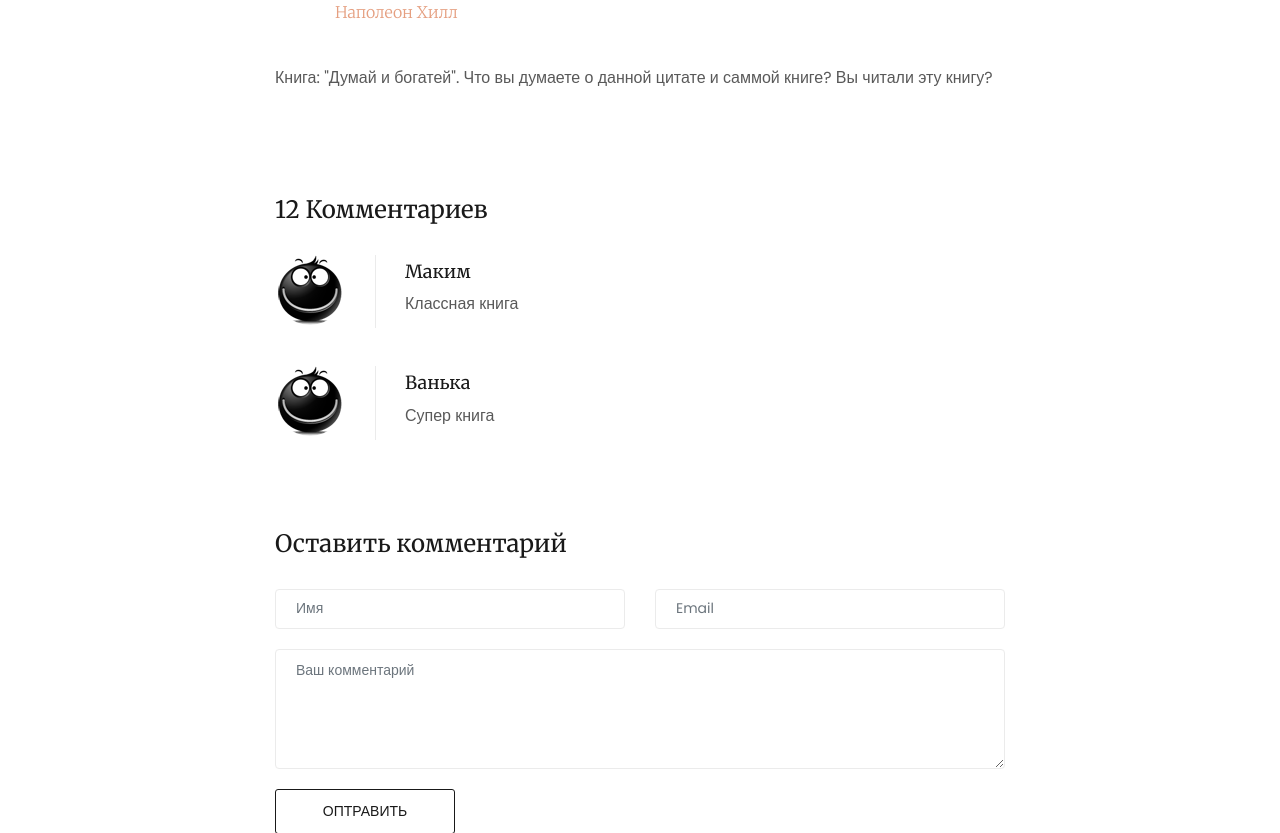
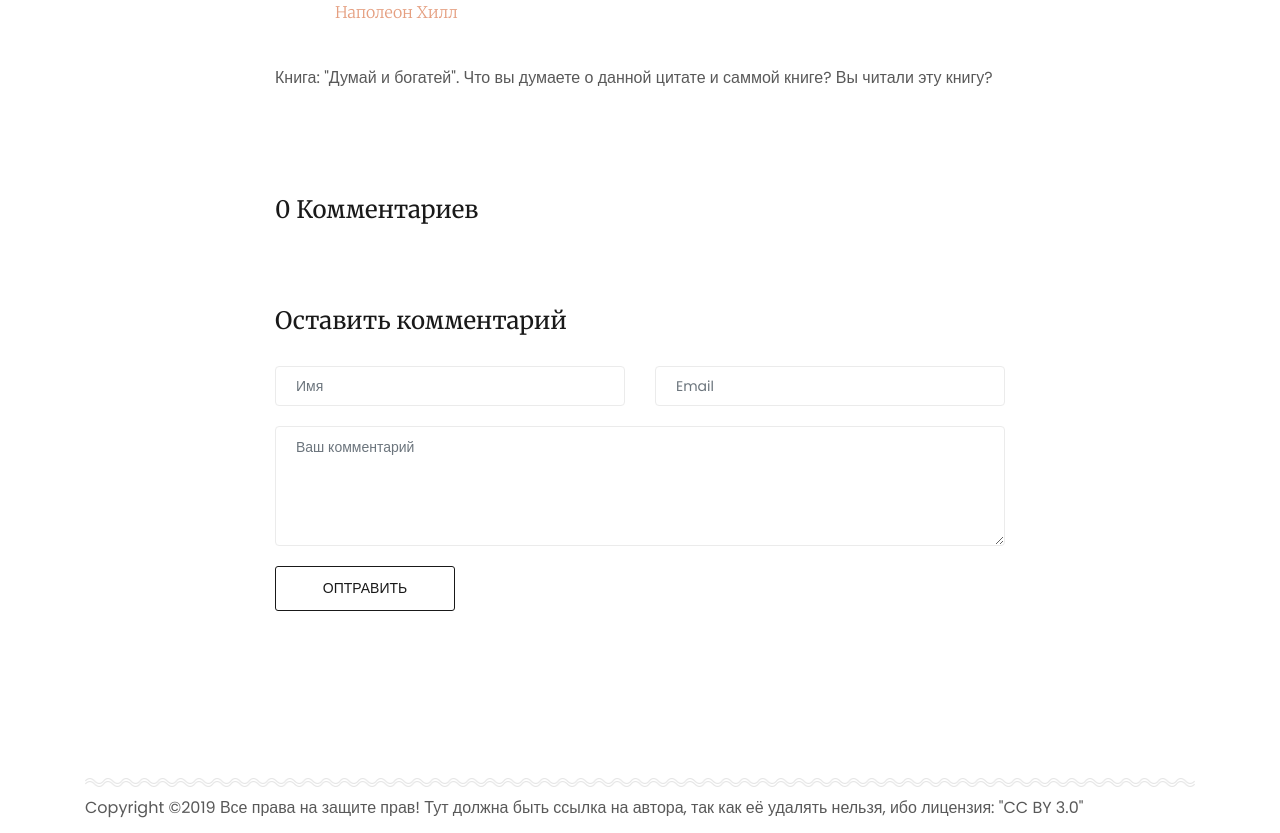
Before and after one commit to Pimpys/comments, a PHP site: page / in a window 1280 px wide. Shown: the part 155-988 px from the top of the page. Run offline with PHP 8.4, Linux system fonts and the light colour scheme; tables that the repository leaves empty or names only in its code hold one stand-in row (values such as "Sample post").

Commit message:
view comment

```diff
--- a/index.php
+++ b/index.php
@@ -76,24 +76,12 @@ if (!empty($_POST) && ($name = checkDataLength($_POST['name'])) && ($email = che
 
                             <!-- Comment Area Start -->
                             <div class="comment_area clearfix">
-                                <h4 class="headline">12 Комментариев</h4>
+                                <h4 class="headline"><?= count(getAllComments($pdo)) ?> Комментариев</h4>
 
                                 <ol>
                                     <!-- Single Comment Area -->
-                                    <li class="single_comment_area">
-                                        <div class="comment-wrapper d-flex">
-                                            <!-- Comment Meta -->
-                                            <div class="comment-author">
-                                                <img src="img/avatar.png" >
-                                            </div>
-                                            <!-- Comment Content -->
-                                            <div class="comment-content">
-                                                <h5>Маким</h5>
-                                                <p>Классная книга</p>
-                                            </div>
-                                        </div>
-                                    </li>
 
+                                    <?php foreach (getAllComments($pdo) as $comment): ?>
                                         <li class="single_comment_area">
                                             <div class="comment-wrapper d-flex">
                                                 <!-- Comment Meta -->
@@ -102,12 +90,12 @@ if (!empty($_POST) && ($name = checkDataLength($_POST['name'])) && ($email = che
                                                 </div>
                                                 <!-- Comment Content -->
                                                 <div class="comment-content">
-                                                <h5>Ванька</h5>
-                                                <p>Супер книга</p>
+                                                    <h5><?= $comment->name ?></h5>
+                                                    <?= nl2br($comment->body) ?>
                                                 </div>
                                             </div>
                                         </li>
-
+                                    <?php endforeach; ?>
                                 </ol>
                             </div>
 
```
Lines whose indentation alone changed are shown as unchanged.
